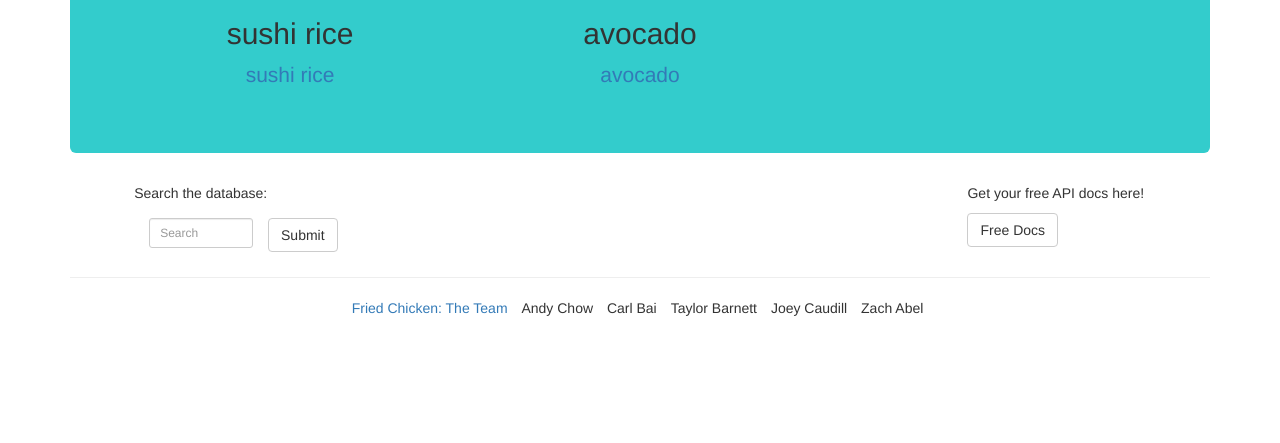
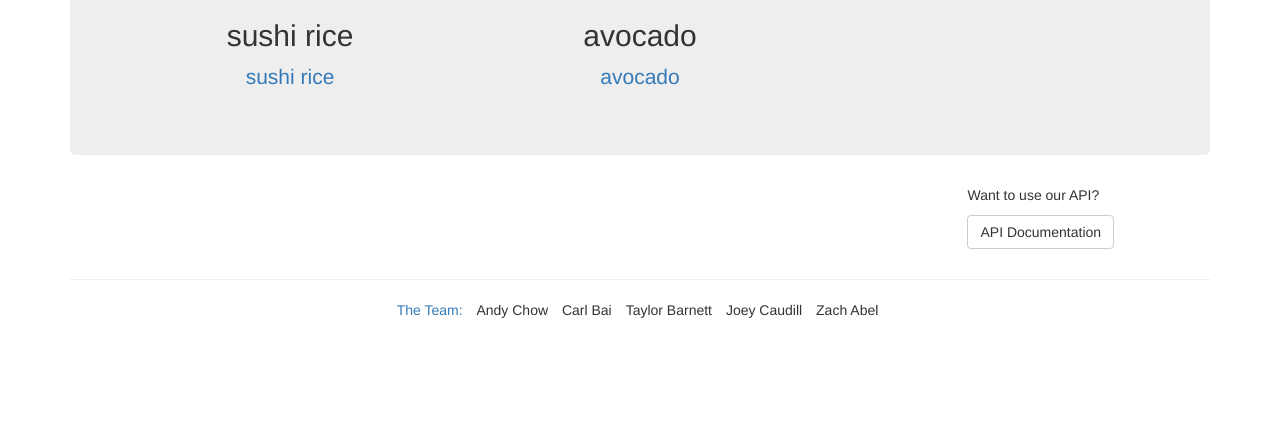
Before and after one commit to tbarn/cs373-idb, a Flask app: page /ingredients.html in a window 1280 px wide. Shown: the part 357-800 px from the top of the page. Run offline with Flask 2, Linux system fonts and the light colour scheme; some libraries are stand-ins or nearby versions.

Commit message:
Fixed templates after base.html was added to repo

```diff
--- a/templates/ingredients.html
+++ b/templates/ingredients.html
@@ -1,48 +1,6 @@
-{% block body %}
-<!DOCTYPE html>
-<html lang="en">
-  <head>
-    <meta charset="utf-8">
-    <meta http-equiv="X-UA-Compatible" content="IE=edge">
-    <meta name="viewport" content="width=device-width, initial-scale=1">
-    <title>Fried Chicken Home Base</title>
-
-    <!-- Bootstrap -->
-    <link href=/static/css/bootstrap.min.css rel="stylesheet">
-    <link href=/static/css/style.css rel="stylesheet">
-    <link href=/static/css/home.css rel="stylesheet">
-
-
-    <!-- HTML5 Shim and Respond.js IE8 support of HTML5 elements and media queries -->
-    <!-- WARNING: Respond.js doesn't work if you view the page via file:// -->
-    <!--[if lt IE 9]>
-      <script src="https://oss.maxcdn.com/html5shiv/3.7.2/html5shiv.min.js"></script>
-      <script src="https://oss.maxcdn.com/respond/1.4.2/respond.min.js"></script>
-    <![endif]-->
-  </head>
-  <body>
-    <div id='main' class='container-fill'>
-      <nav class="navbar navbar-default" role="navigation">
-        <div class="container">
-          <!-- Brand and toggle get grouped for better mobile display -->
-          <div class="navbar-header">
-            <button type="button" class="navbar-toggle" data-toggle="collapse" data-target="#bs-example-navbar-collapse-1">
-              <span class="sr-only">Toggle navigation</span>
-              <span class="icon-bar"></span>
-              <span class="icon-bar"></span>
-              <span class="icon-bar"></span>
-            </button>
-          </div>
-        </div><!-- /.container-fluid -->
-<!--        <form action="/search/" method="get">-->
-<!--Search: <input type="text" name="q">-->
-<!--<input type="submit">-->
-<!--</form>-->
-      </nav>
-
-{#{% extends "base.html" %}
+{% extends "base.html" %}
 <!--{% block title %}Ingredients{% endblock %}-->
-{% block content %}#}
+{% block content %}
 <div  class='container-fluid'>
   <div class='container'>
   <div id='info' class='jumbotron'>
@@ -60,44 +18,4 @@
    </div>
   </div>
 </div>
-
-<div class='container-fluid '>
-  <div class="row-fluid">
-  <div class='col-xs-8 col-xs-offset-1'>
-   <p> Search the database:</p>
-        <form class="form left" role="search" action="/search/" method="get">
-          <div class="form-group form-group-sm">
-           <div class="col-md-2">
-            <input type="text" class="form-control input-sm" name="q" placeholder="Search">
-           </div>
-          </div>
-          <button type="submit" class="btn btn-default">Submit</button>
-        </form>
-  </div>
-  <div class='col-xs-3'>
-      <p>Get your free API docs here!</p>
-      <p><a class="btn btn-default btn-md" href='http://docs.idb15.apiary.io/' role="button">Free Docs</a></p>
-  </div>
-  </div>
-</div>
-<div class='row'>
-    <footer class='container text-center'>
-        <hr>
-      <ul class='list-inline'>
-        <li><a href="/team/">Fried Chicken: The Team</a></li>
-        <li>Andy Chow</li>
-        <li>Carl Bai</li>
-        <li>Taylor Barnett</li>
-        <li>Joey Caudill</li>
-        <li>Zach Abel</li>
-      </ul>
-    </footer>
-    <!-- jQuery (necessary for Bootstrap's JavaScript plugins) -->
-    <script src="https://ajax.googleapis.com/ajax/libs/jquery/1.11.1/jquery.min.js"></script>
-    <!-- Include all compiled plugins (below), or include individual files as needed -->
-    <script src="/static/lightbox/js/lightbox.min.js"></script>
-    <script src=/static/js/bootstrap.min.js></script>
-  </body>
-</html>
-{#{% endblock %}#}
 {% endblock %}
--- a/templates/team.html
+++ b/templates/team.html
@@ -1,5 +1,5 @@
-we are a te{% extends "base.html" %}
+{% extends "base.html" %}
 <!--{% block title %}The Team{% endblock %}-->
 {% block content %}
-
+Insert team bios here
 {% endblock %}
```
